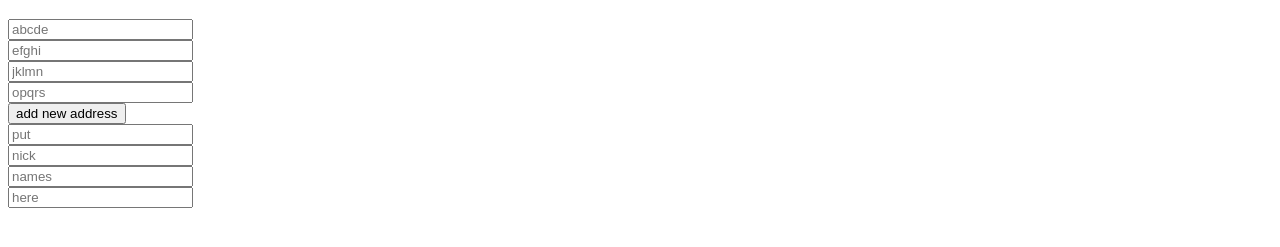
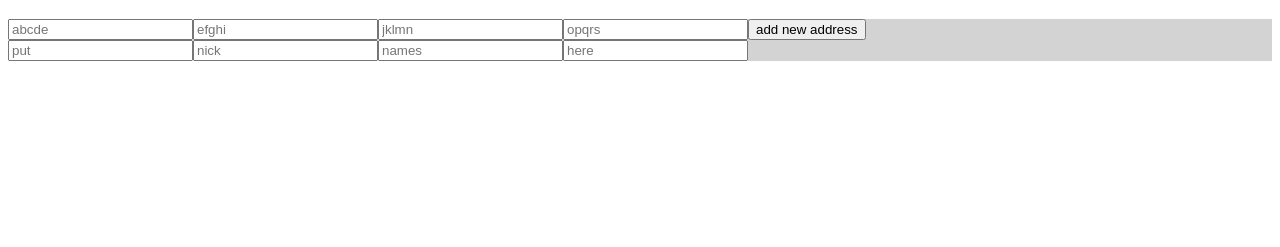
Before and after one commit to nixorokish/deployment, a website: page index.html in a window 1280 px wide. Shown: the part 61-308 px from the top of the page. Drawn offline with Linux system fonts and the light colour scheme.

Commit message:
html file

```diff
--- a/public/styles.css
+++ b/public/styles.css
@@ -2,7 +2,7 @@ h1 {
     color:red;
 }
 
-div.inputs {
+form.inputs {
     display:flex;
     align-items:center;
     background: lightgray
```
